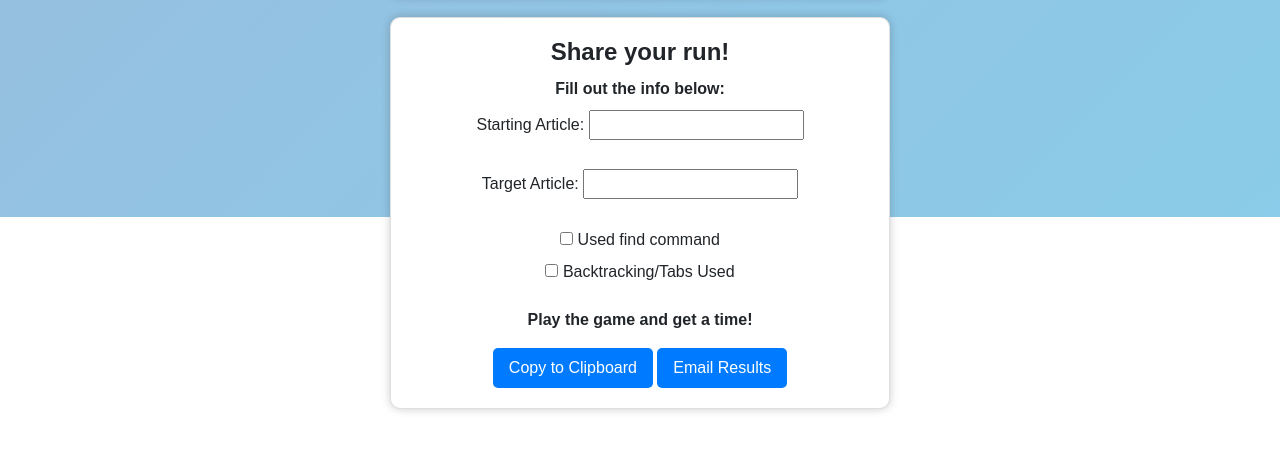
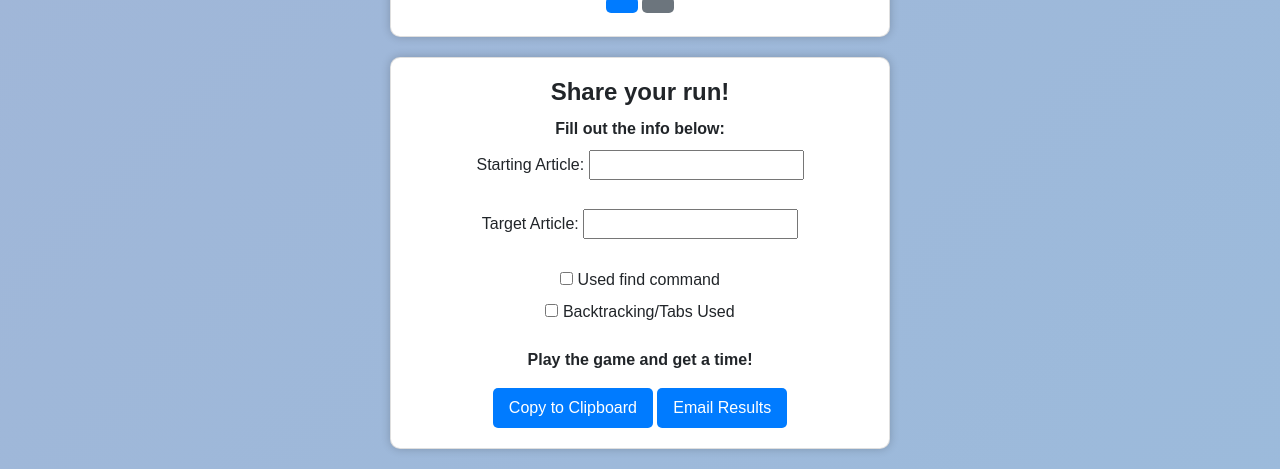
Before and after one commit to MindlessTruffle/Unique-Webgames, a plain HTML site: page pages/WikiHunt.html in a window 1280 px wide. Shown: the part 583-1052 px from the top of the page. Before the commit the page ends 800 px from the top, so only its background shows below. Drawn offline with nearby package versions, Linux system fonts and the light colour scheme.

Commit message:
Fixed content low on page

```diff
--- a/default.css
+++ b/default.css
@@ -1,9 +1,9 @@
 body {
   font-family: Arial, sans-serif;
   background: linear-gradient(-45deg, skyblue, #e972a1);
-  background-size: 800% 800%; /* increase this if bottom of page glitch*/
+  background-size: 1800% 1800%; /* increase this if bottom of page glitch*/
   animation: gradient 10s ease infinite;
-  padding-top: 20vw;
+  padding-top: 7vw;
   margin: 0;
 }
 
--- a/pages/WikiHunt.html
+++ b/pages/WikiHunt.html
@@ -28,7 +28,7 @@
   </div>
 
   <!-- MAIN -->
-  <div class="container fixed-top" id="gameContainer">
+  <div class="container" id="gameContainer">
     <h1 class="text-center mt-5">📙 Wiki Hunt 📙</h1>
     <div class="row justify-content-center">
       <div class="col-md-6">
--- a/styles.css
+++ b/styles.css
@@ -4,7 +4,7 @@ body {
   background-size: 500% 500%;
   /* change this if bottom of page glitch*/
   animation: gradient 10s ease infinite;
-  padding-top: 20vw;
+  padding-top: 20vw !important;
   margin: 0;
 }
 
--- a/styles/PerfectTiming.css
+++ b/styles/PerfectTiming.css
@@ -6,9 +6,6 @@
   margin-top: 20px;
 }
 
-#gameContainer {
-  margin-top: 50px;
-}
 .card {
   margin: 10px;
   border-radius: 10px;
--- a/styles/WikiHunt.css
+++ b/styles/WikiHunt.css
@@ -1,9 +1,5 @@
 #stopwatch {
   font-size: 2em;
-}
-
-#gameContainer {
-  margin-top: 50px;
 }
 
 .card {
```
Also changed, not shown: pages/PerfectTiming.html (+1 -1 lines).
